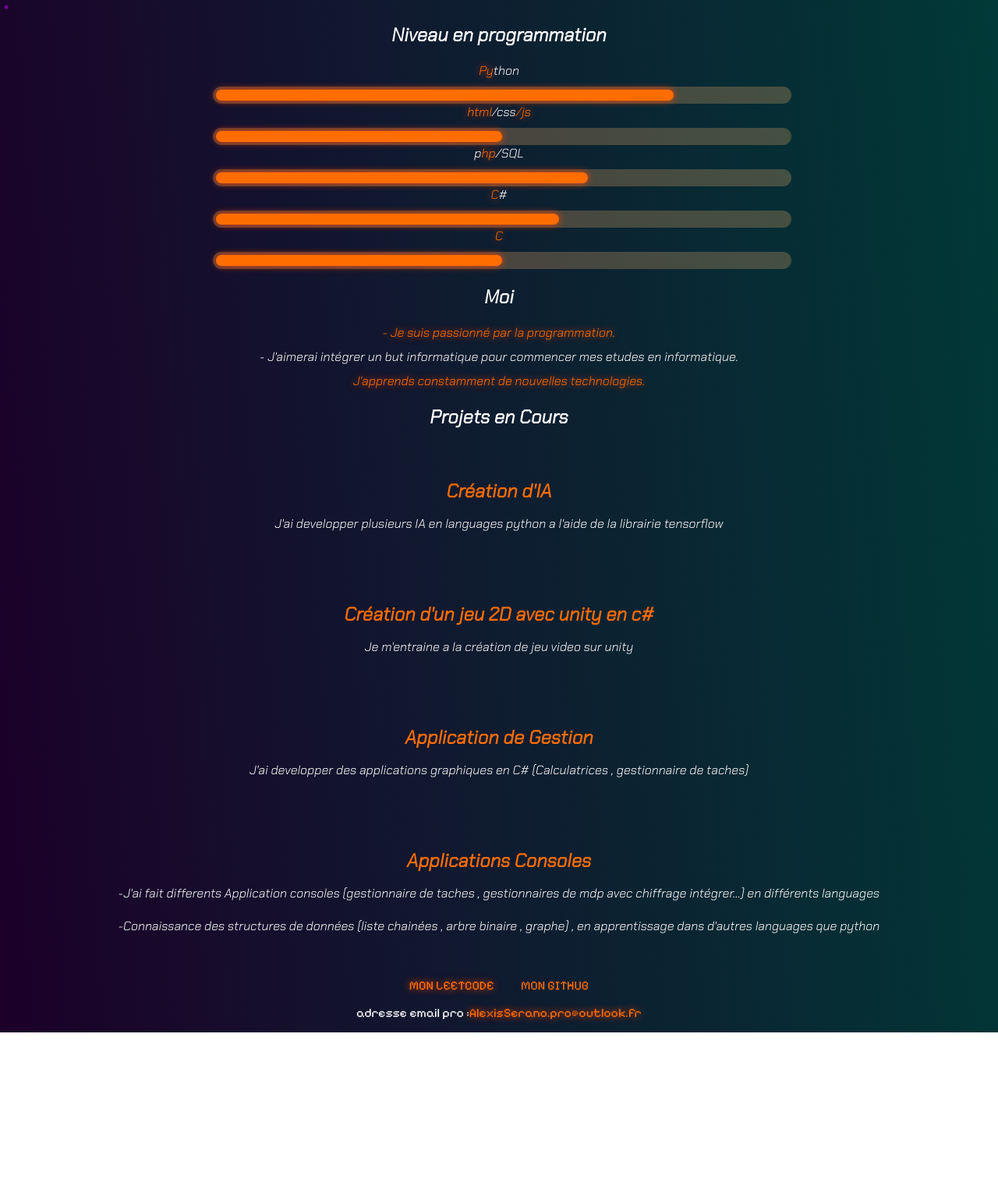
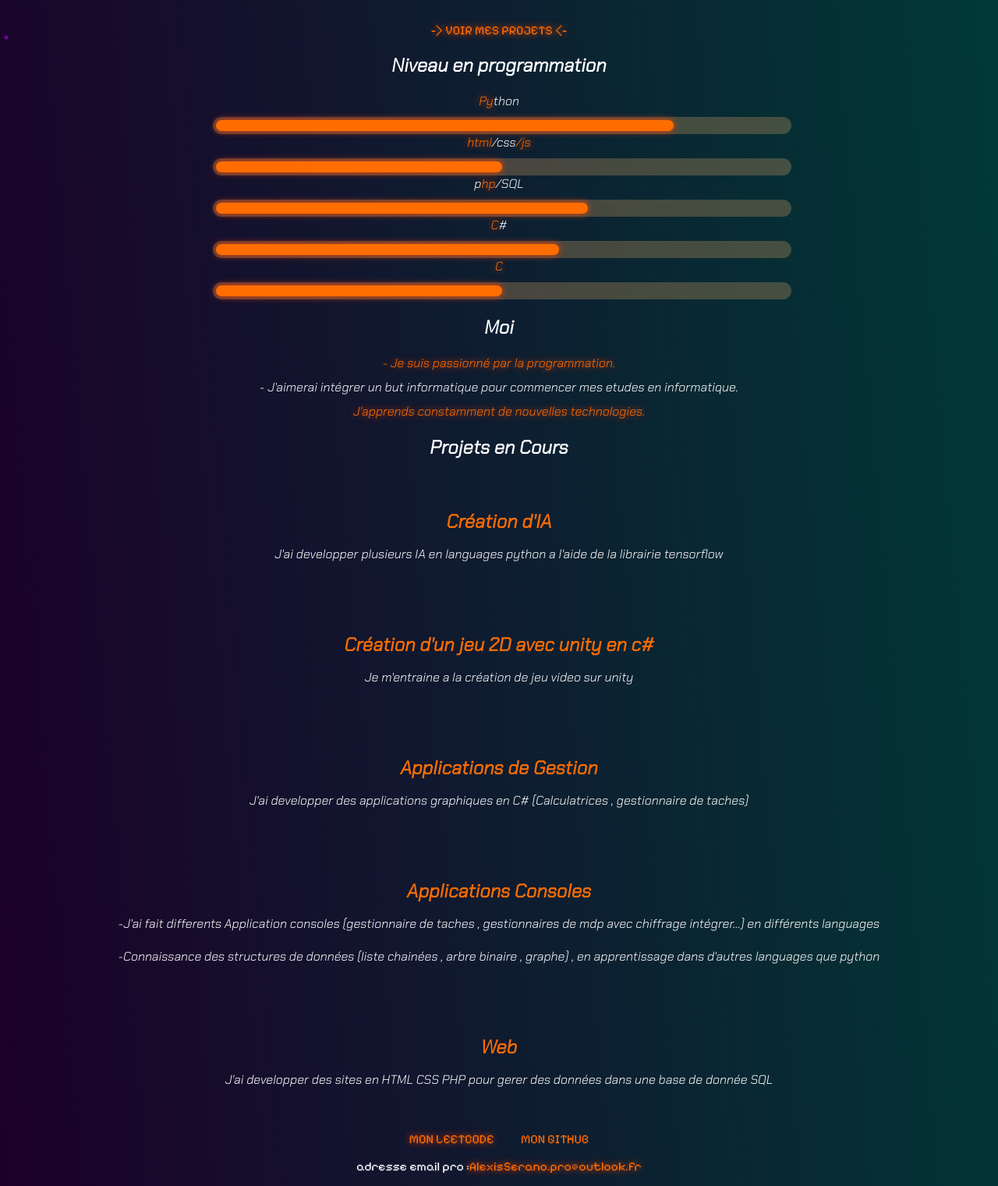
Before and after one commit to AlexisSerano/MonPorfolio, a plain HTML site: page index.html in a window 1280 px wide. Shown: the part 81-1602 px from the top of the page at 78% size. Before the commit the page ends 1405 px from the top, so only its background shows below. Drawn offline with Linux system fonts and the light colour scheme.

Commit message:
portfolio

```diff
--- a/index.html
+++ b/index.html
@@ -18,6 +18,9 @@
     <header>
         <h1 id="titre">Bienvenue sur <span class="effect">Mon Portfolio</span> 🚀</h1>
     </header>
+    <div class = "footer">
+        <a href="https://github.com/AlexisSerano" class = "rsociaux"><span class ="effect"> -> Voir mes projets <-</span></a>
+    </div>
     <div id="cursor"></div>
     <section id="languages">
         <h2>Niveau en programmation</h2>
@@ -64,7 +67,7 @@
                 <p id="w2">Je m'entraine a la création de jeu video sur unity</p>
             </div>
             <div class="project">
-                <h3>Application de Gestion</h3>
+                <h3>Applications de Gestion</h3>
                 <p id="w3">J'ai developper des applications graphiques en C# (Calculatrices , gestionnaire de taches)</p>
             </div>
             <div class="project">
@@ -73,6 +76,12 @@
                 -Connaissance des structures de données (liste chainées , arbre binaire , graphe) , en apprentissage dans d'autres languages que python
                 </p>
             </div>
+        </div>
+        <div class="project">
+            <h3>Web</h3>
+            <p id="w3">J'ai developper des sites en HTML CSS PHP pour gerer des données dans une base de donnée SQL
+            </p>
+        </div>
         </div>
     </section>
     <center>
--- a/style.css
+++ b/style.css
@@ -135,6 +135,6 @@ a {
     position: absolute;
     top: 30px;
     left: 30px;
-    width: 50px; /* Ajustez la largeur selon vos besoins */
-    height: auto; /* Ajustez la hauteur selon vos besoins ou utilisez "height: 40px" si vous souhaitez une taille fixe */
+    width: 50px;
+    height: auto;
 }
```
